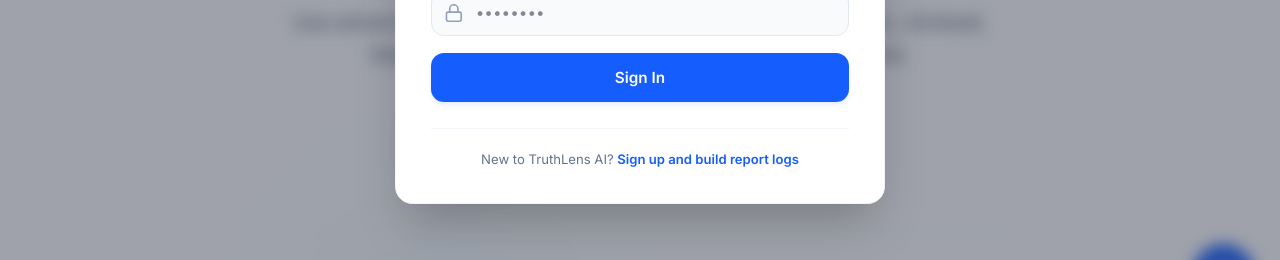
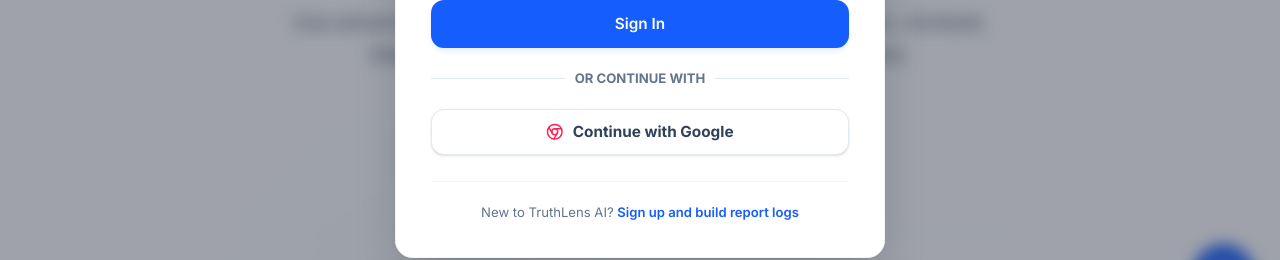
Before and after one commit to sakshi-vadgave/Fake-news-detection, a React (Vite) app: page / in a window 1280 px wide. Both pictures are taken after a click on the button "Sign In". Shown: the part 453-713 px from the top of the page. Built offline with nearby package versions, Linux system fonts and the light colour scheme; no server answers; the database is empty.

Commit message:
Authentication

```diff
--- a/firebase-applet-config.json
+++ /dev/null
@@ -1,10 +0,0 @@
-{
-  "projectId": "gen-lang-client-0288091248",
-  "appId": "1:649584748068:web:c2f5f9449545357a325ab1",
-  "apiKey": "AIzaSyBkxeHp9vI72ZOTMWBMwXLHcvG15T5wr5s",
-  "authDomain": "gen-lang-client-0288091248.firebaseapp.com",
-  "firestoreDatabaseId": "ai-studio-8f4cf12a-57aa-4438-9e83-63ae4f8ffebf",
-  "storageBucket": "gen-lang-client-0288091248.firebasestorage.app",
-  "messagingSenderId": "649584748068",
-  "measurementId": ""
-}
--- a/src/components/LoginModal.tsx
+++ b/src/components/LoginModal.tsx
@@ -1,8 +1,14 @@
 import React from "react";
-import { X, Mail, Lock, User, ShieldCheck } from "lucide-react";
+import { X, Mail, Lock, User, ShieldCheck, Chrome } from "lucide-react";
 import { auth, db } from "../lib/firebase";
-import { signInWithEmailAndPassword, createUserWithEmailAndPassword, updateProfile } from "firebase/auth";
-import { doc, setDoc } from "firebase/firestore";
+import {
+  signInWithEmailAndPassword,
+  createUserWithEmailAndPassword,
+  updateProfile,
+  GoogleAuthProvider,
+  signInWithPopup
+} from "firebase/auth";
+import { doc, setDoc, getDoc } from "firebase/firestore";
 
 interface LoginModalProps {
   isOpen: boolean;
@@ -44,10 +50,17 @@
         };
         await setDoc(userDocRef, userData);
 
-        // Notify user registry succeeded
-        setIsRegister(false);
-        setPassword("");
-        setError("Registration complete! Please enter your password to sign in.");
+        // Auto log in user and invoke onSuccess
+        onSuccess(
+          {
+            id: firebaseUser.uid,
+            name: name.trim(),
+            email: email.trim().toLowerCase(),
+            createdAt: userData.createdAt
+          },
+          firebaseUser.uid
+        );
+        onClose();
       } else {
         // Sign in user in firebase auth
         const userCredential = await signInWithEmailAndPassword(auth, email.trim(), password);
@@ -76,6 +89,57 @@
         errMsg = "Incorrect email address or password.";
       } else if (err.code === "auth/invalid-email") {
         errMsg = "Invalid email format.";
+      } else if (err.code === "auth/popup-closed-by-user") {
+        errMsg = "Sign-in popup closed before completion.";
+      } else if (err.code === "auth/cancelled-popup-request") {
+        errMsg = "Sign-in popup cancelled.";
+      }
+      setError(errMsg);
+    } finally {
+      setLoading(false);
+    }
+  };
+
+  const handleGoogleSignIn = async () => {
+    setLoading(true);
+    setError("");
+    try {
+      const provider = new GoogleAuthProvider();
+      const result = await signInWithPopup(auth, provider);
+      const firebaseUser = result.user;
+
+      // Create doc in firestore 'users' collection if not exists
+      const userDocRef = doc(db, "users", firebaseUser.uid);
+      const userDocSnap = await getDoc(userDocRef);
+
+      let profileData = userDocSnap.exists() ? userDocSnap.data() : null;
+      if (!profileData) {
+        profileData = {
+          name: firebaseUser.displayName || "TruthLens Auditor",
+          email: firebaseUser.email || "",
+          profilePhoto: firebaseUser.photoURL || "",
+          createdAt: new Date().toISOString()
+        };
+        await setDoc(userDocRef, profileData);
+      }
+
+      onSuccess(
+        {
+          id: firebaseUser.uid,
+          name: profileData.name,
+          email: profileData.email,
+          createdAt: profileData.createdAt
+        },
+        firebaseUser.uid
+      );
+      onClose();
+    } catch (err: any) {
+      console.error("Google login error:", err);
+      let errMsg = err.message || "Failed to sign in with Google";
+      if (err.code === "auth/popup-closed-by-user") {
+        errMsg = "Sign-in popup closed before completion.";
+      } else if (err.code === "auth/cancelled-popup-request") {
+        errMsg = "Sign-in popup cancelled.";
       }
       setError(errMsg);
     } finally {
@@ -173,6 +237,27 @@
           </button>
         </form>
 
+        {/* Divider */}
+        <div className="relative my-5">
+          <div className="absolute inset-0 flex items-center" aria-hidden="true">
+            <div className="w-full border-t border-slate-200"></div>
+          </div>
+          <div className="relative flex justify-center text-xs uppercase">
+            <span className="bg-white px-2 text-slate-500 font-bold">Or continue with</span>
+          </div>
+        </div>
+
+        {/* Google Authentication Button */}
+        <button
+          type="button"
+          onClick={handleGoogleSignIn}
+          disabled={loading}
+          className="w-full py-2.5 px-4 bg-white hover:bg-slate-50 border border-slate-200 font-bold text-slate-700 rounded-xl shadow-sm active:scale-[0.98] text-sm transition-all flex items-center justify-center gap-2 cursor-pointer disabled:opacity-50"
+        >
+          <Chrome className="w-4 h-4 text-rose-500 shrink-0" />
+          <span>Continue with Google</span>
+        </button>
+
         {/* Footer Toggle */}
         <div className="text-center mt-6 pt-5 border-t border-slate-100">
           <p className="text-xs text-slate-500">
--- a/src/lib/firebase.ts
+++ b/src/lib/firebase.ts
@@ -4,7 +4,34 @@
 import { getStorage } from 'firebase/storage';
 import firebaseConfig from '../../firebase-applet-config.json';
 
-const app = initializeApp(firebaseConfig);
+// Construct config dynamically using environment variables to keep secrets safe in Git/GitHub
+const dynamicConfig = {
+  apiKey: (import.meta as any).env.VITE_FIREBASE_API_KEY || firebaseConfig.apiKey,
+  authDomain: (import.meta as any).env.VITE_FIREBASE_AUTH_DOMAIN || firebaseConfig.authDomain,
+  projectId: (import.meta as any).env.VITE_FIREBASE_PROJECT_ID || firebaseConfig.projectId,
+  storageBucket: (import.meta as any).env.VITE_FIREBASE_STORAGE_BUCKET || firebaseConfig.storageBucket,
+  messagingSenderId: (import.meta as any).env.VITE_FIREBASE_MESSAGING_SENDER_ID || firebaseConfig.messagingSenderId,
+  appId: (import.meta as any).env.VITE_FIREBASE_APP_ID || firebaseConfig.appId,
+  firestoreDatabaseId: (import.meta as any).env.VITE_FIREBASE_FIRESTORE_DATABASE_ID || firebaseConfig.firestoreDatabaseId,
+};
+
+const hasValidConfig = dynamicConfig.apiKey && dynamicConfig.apiKey !== "PLACEHOLDER_API_KEY";
+
+if (!hasValidConfig) {
+  console.warn(
+    "[Firebase] WARNING: Firebase Client Web API Key is missing or using placeholder values. " +
+    "Verify your environment variables are set correctly."
+  );
+}
+
+const app = initializeApp({
+  apiKey: hasValidConfig ? dynamicConfig.apiKey : "PLACEHOLDER_KEY",
+  authDomain: dynamicConfig.authDomain,
+  projectId: dynamicConfig.projectId,
+  storageBucket: dynamicConfig.storageBucket,
+  messagingSenderId: dynamicConfig.messagingSenderId,
+  appId: dynamicConfig.appId,
+});
 
 // CRITICAL: Initialize Firestore with persistent storage and force long-polling for environments with restricted WebSocket capabilities
 export const db = initializeFirestore(app, {
@@ -12,7 +39,7 @@
   localCache: persistentLocalCache({
     tabManager: persistentMultipleTabManager()
   })
-}, firebaseConfig.firestoreDatabaseId);
+}, dynamicConfig.firestoreDatabaseId);
 
 export const auth = getAuth(app);
 export const storage = getStorage(app);
```
Also changed, not shown: 2 other files (tests, documents, lock files or other folders).
